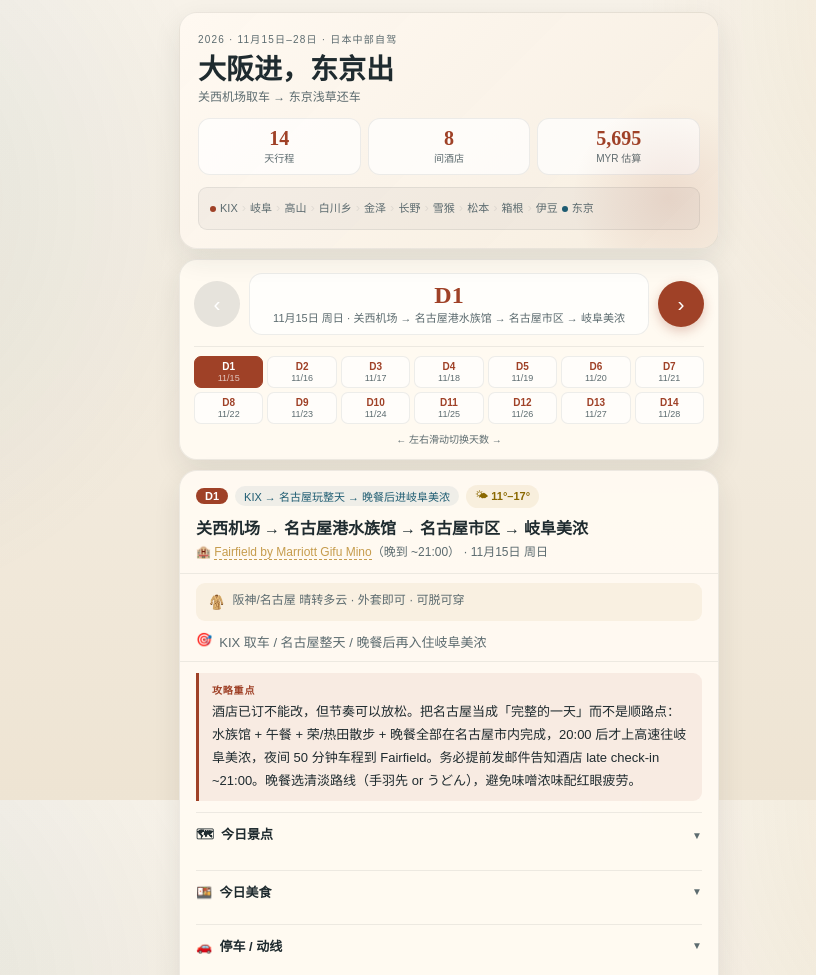
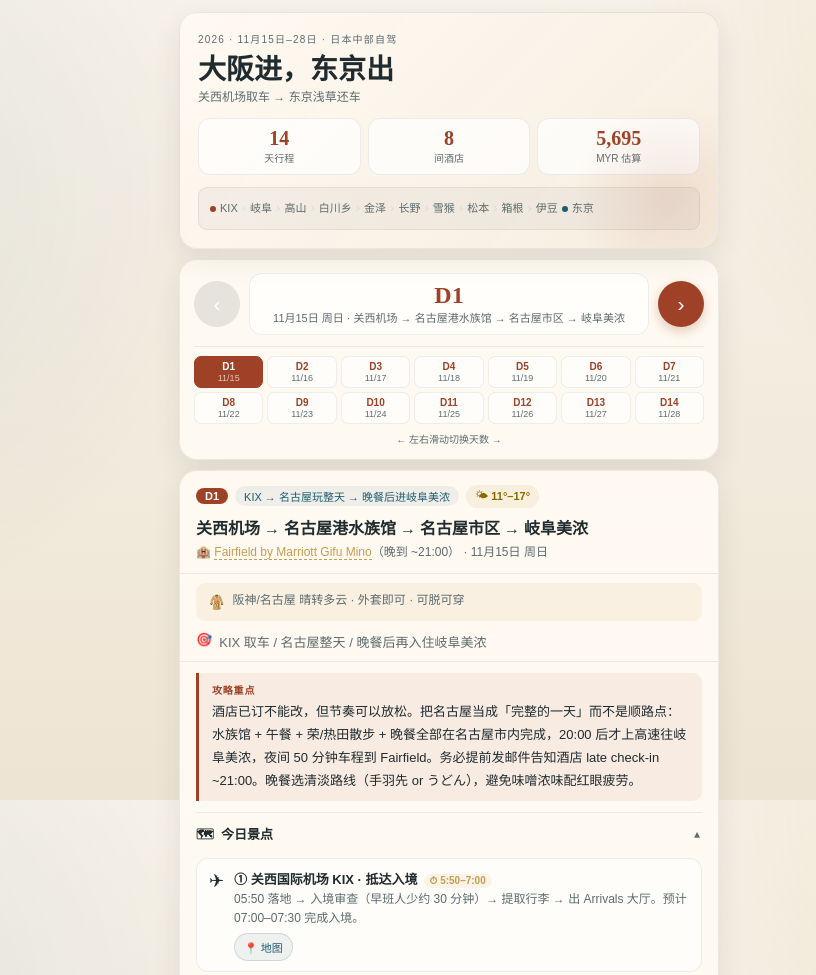
Before and after one commit to keong24-cpu/japan-itinerary, a plain HTML site: page index.html in a window 1280 px wide. Shown: the top 975 px of the page, without its empty margins (191-1007 px from the left). Drawn offline with Linux system fonts and the light colour scheme.

Commit message:
Default sights tab open, others closed
Co-Authored-By: Claude Opus 4.6 <noreply@anthropic.com>

```diff
--- a/index.html
+++ b/index.html
@@ -778,11 +778,13 @@ function render(i){
   if(c.note)html+=`<div style="font-size:11px;color:var(--muted);margin-top:8px;line-height:1.6">💡 ${c.note}</div>`;
   document.getElementById('cost-body').innerHTML=html;
 
-  // reset sections: all closed by default
+  // reset sections: only sights open by default
   ['sights','meals','park','cost'].forEach(k=>{
     document.getElementById('body-'+k).classList.remove('open');
     document.getElementById('chev-'+k).classList.remove('open');
   });
+  document.getElementById('body-sights').classList.add('open');
+  document.getElementById('chev-sights').classList.add('open');
 }
 
 function goTo(i){
```
